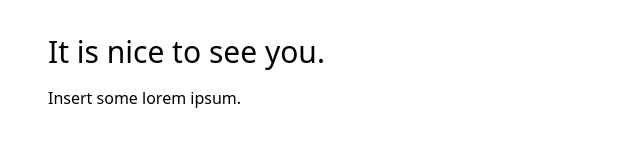
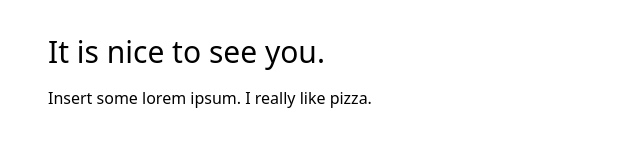
Before and after one commit to fadilafidina/me, a Next.js app in the folder nextjs-blog/: page /about in a window 1280 px wide. Shown: the part 142-300 px from the top of the page, without its empty margins (0-640 px from the left). Built offline with nearby package versions, Linux system fonts and the light colour scheme.

Commit message:
i really like pizza

```diff
--- a/nextjs-blog/pages/about.js
+++ b/nextjs-blog/pages/about.js
@@ -12,7 +12,7 @@ export default function FirstPost() {
     </h1>
 
     <div className='pt-4'>
-        Insert some lorem ipsum.
+        Insert some lorem ipsum. I really like pizza.
     </div>
     </Layout>
 }
```
